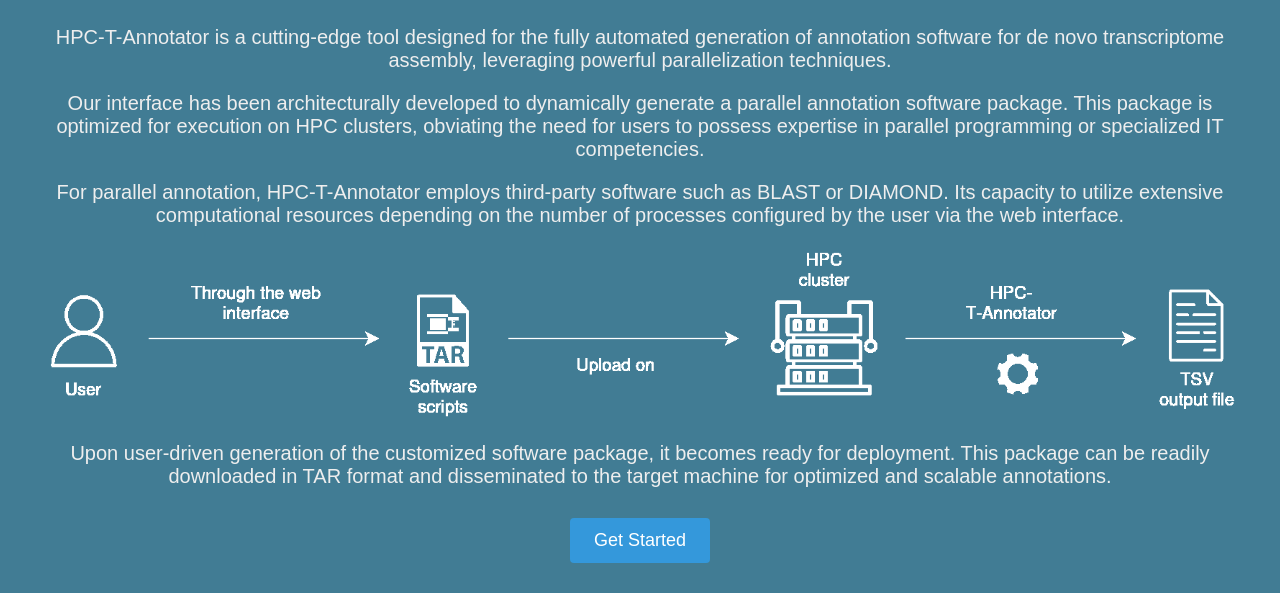
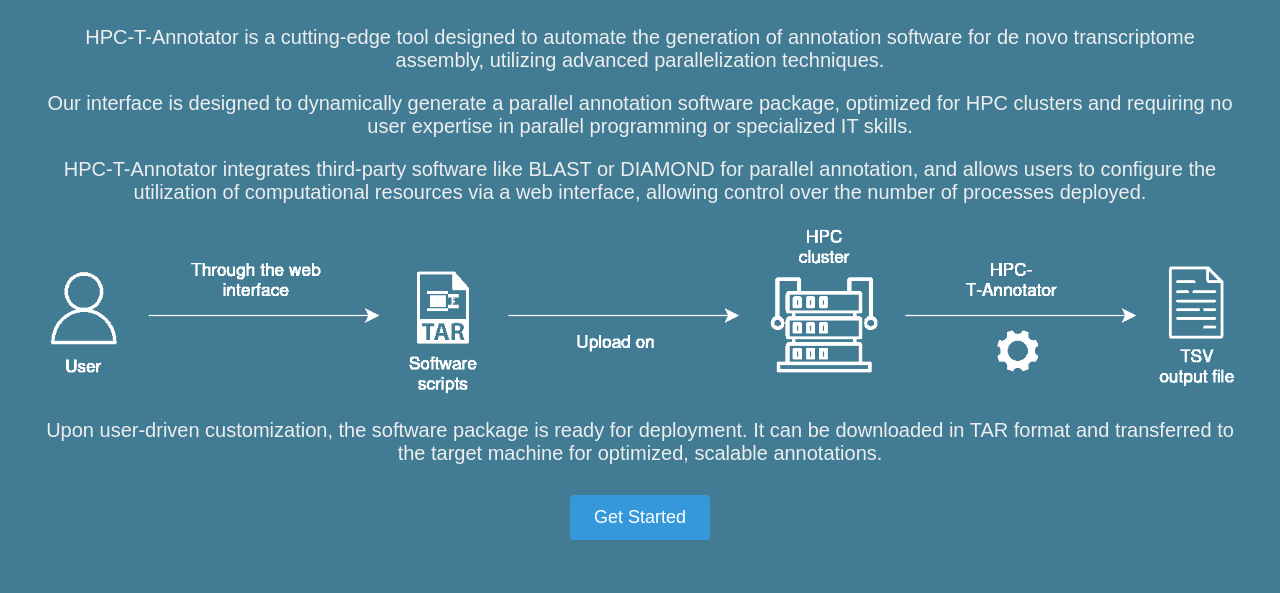
Before and after one commit to lorenzo-arcioni/HPC-T-Annotator_web, a plain HTML site: page flask/app/templates/index.html in a window 1280 px wide. Shown: the part 349-942 px from the top of the page. After the commit the page ends 919 px from the top, so only its background shows below. Drawn offline with Linux system fonts and the light colour scheme; files that its build step writes are made by us from their sources; files whose address does not match are found by name.

Commit message:
changing home text

```diff
--- a/flask/app/templates/index.html
+++ b/flask/app/templates/index.html
@@ -26,11 +26,11 @@
         </div>
 
         <div class="description">
-            <p>HPC-T-Annotator is a cutting-edge tool designed for the fully automated generation of annotation software for de novo transcriptome assembly, leveraging powerful parallelization techniques.</p>
-            <p>Our interface has been architecturally developed to dynamically generate a parallel annotation software package. This package is optimized for execution on HPC clusters, obviating the need for users to possess expertise in parallel programming or specialized IT competencies.</p>
-            <p>For parallel annotation, HPC-T-Annotator employs third-party software such as BLAST or DIAMOND. Its capacity to utilize extensive computational resources depending on the number of processes configured by the user via the web interface.</p>
+            <p>HPC-T-Annotator is a cutting-edge tool designed to automate the generation of annotation software for de novo transcriptome assembly, utilizing advanced parallelization techniques.</p>
+            <p>Our interface is designed to dynamically generate a parallel annotation software package, optimized for HPC clusters and requiring no user expertise in parallel programming or specialized IT skills.</p>
+            <p>HPC-T-Annotator integrates third-party software like BLAST or DIAMOND for parallel annotation, and allows users to configure the utilization of computational resources via a web interface, allowing control over the number of processes deployed.</p>
             <img src="static/function_details.png" alt="Pipeline" width="1200">
-            <p>Upon user-driven generation of the customized software package, it becomes ready for deployment. This package can be readily downloaded in TAR format and disseminated to the target machine for optimized and scalable annotations.</p>
+            <p>Upon user-driven customization, the software package is ready for deployment. It can be downloaded in TAR format and transferred to the target machine for optimized, scalable annotations.</p>
         </div>
 
         <div class="buttons">
```
